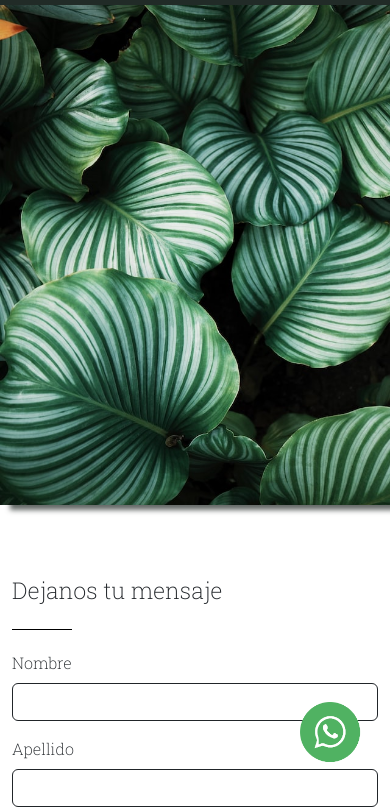
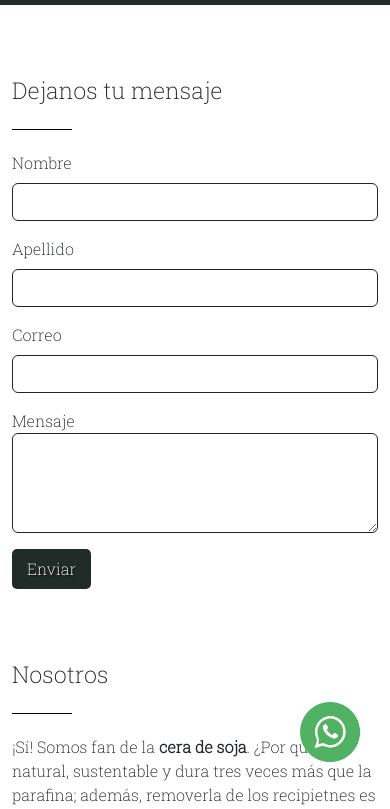
Before and after one commit to debofedre/naturaldeco, a website: page paginas/contacto.html in a window 390 px wide. Shown: the part 52-861 px from the top of the page. Drawn offline with nearby package versions, Linux system fonts and the light colour scheme.

Commit message:
Imagen contacto - display: none

```diff
--- a/scss/_contacto.scss
+++ b/scss/_contacto.scss
@@ -15,7 +15,6 @@
     height: 100%;
     background-size: cover;
     background-repeat: no-repeat;
-    background-position:bottom bottom;
     background-image: url(../multimedia/banner/velacontacto.jpg);
     display: flex;
     flex-direction: column;
--- a/scss/_media.scss
+++ b/scss/_media.scss
@@ -108,8 +108,8 @@
 
 @media (max-width: 500px) {
 
-    .imagenContacto{
-        background-image: url(../multimedia/banner/velacontactoresponsive.jpg);
+    .bannerContacto{
+        display: none;
     }
 
 }
```
Also changed, not shown: css/main.css.
